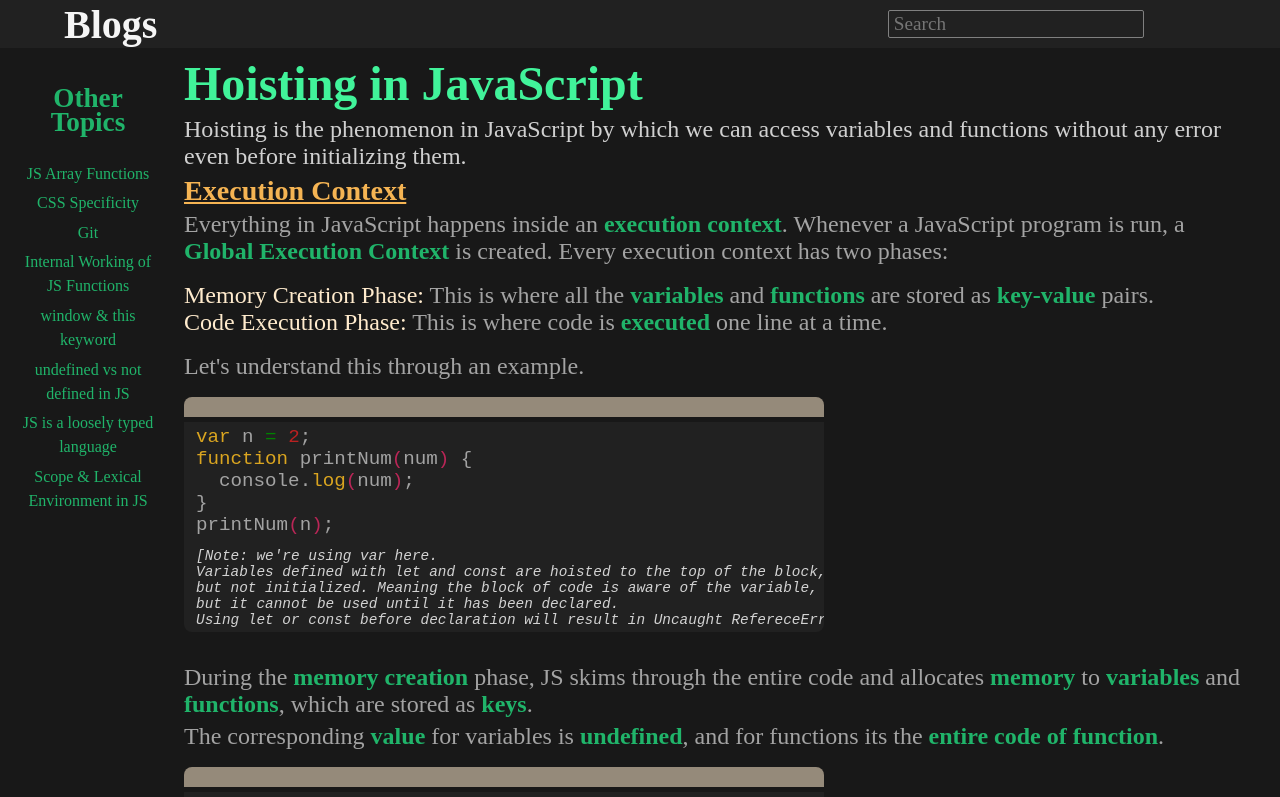
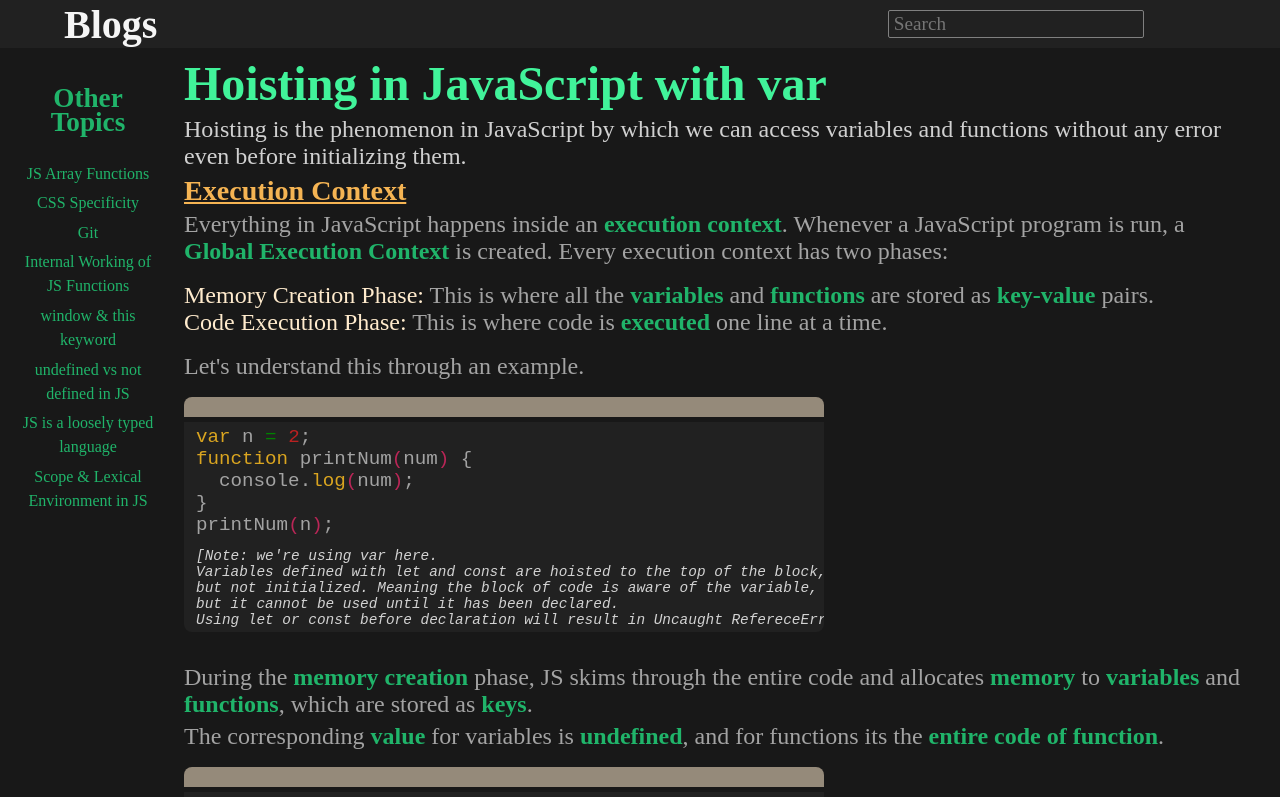
Before and after one commit to SoumyaSagnik/Blogs, a React (Create React App) app: page /js-hoisting in a window 1280 px wide. Shown: the top 797 px of the page. Built offline with nearby package versions, Linux system fonts and the light colour scheme; a web font is replaced by a local one.

Commit message:
topic heading update

```diff
--- a/src/Pages/JSHoisting.js
+++ b/src/Pages/JSHoisting.js
@@ -12,7 +12,7 @@ const JSHoisting = () => {
       transition={{ duration: 0.25 }}
     >
       <div className="content page">
-        <h1>Hoisting in JavaScript</h1>
+        <h1>Hoisting in JavaScript with var</h1>
         <p className="white">
           Hoisting is the phenomenon in JavaScript by which we can access
           variables and functions without any error even before initializing
```
